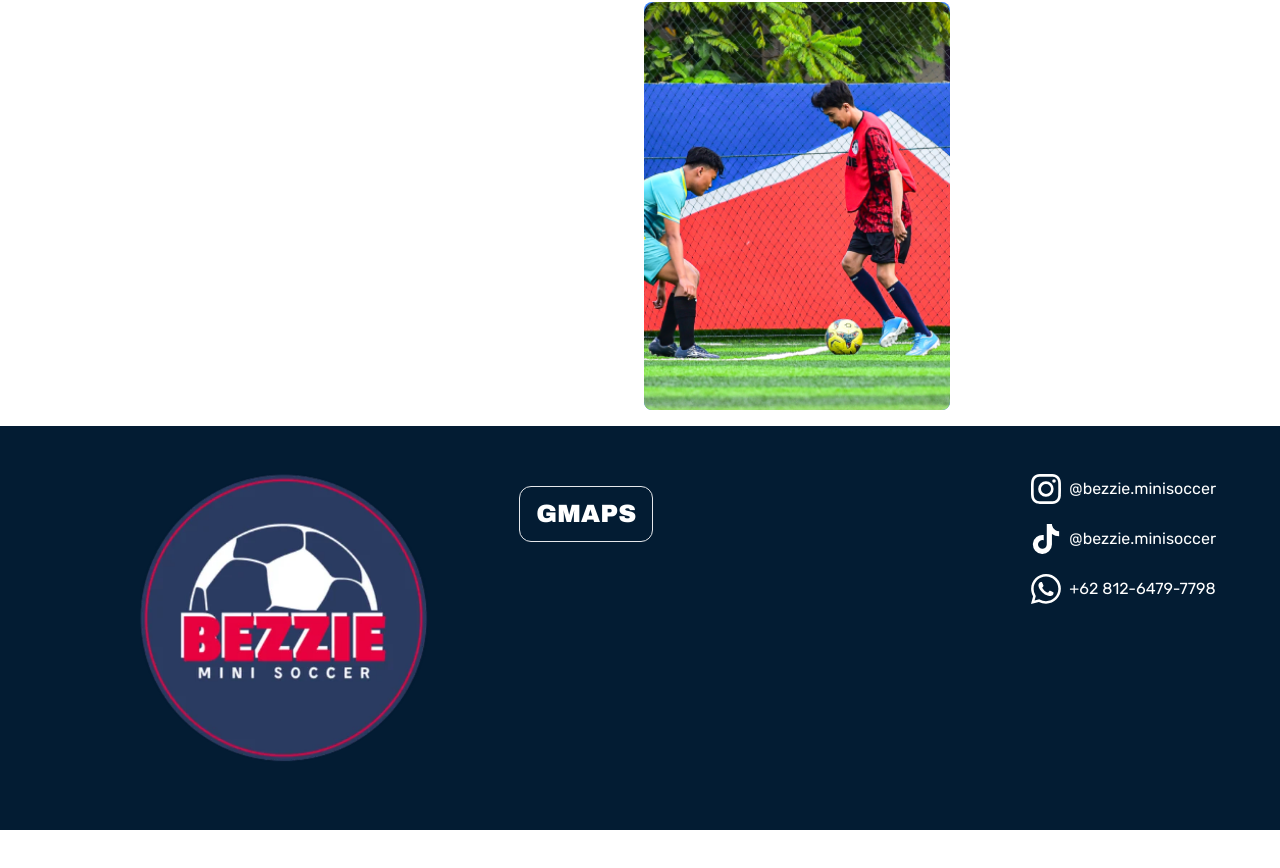
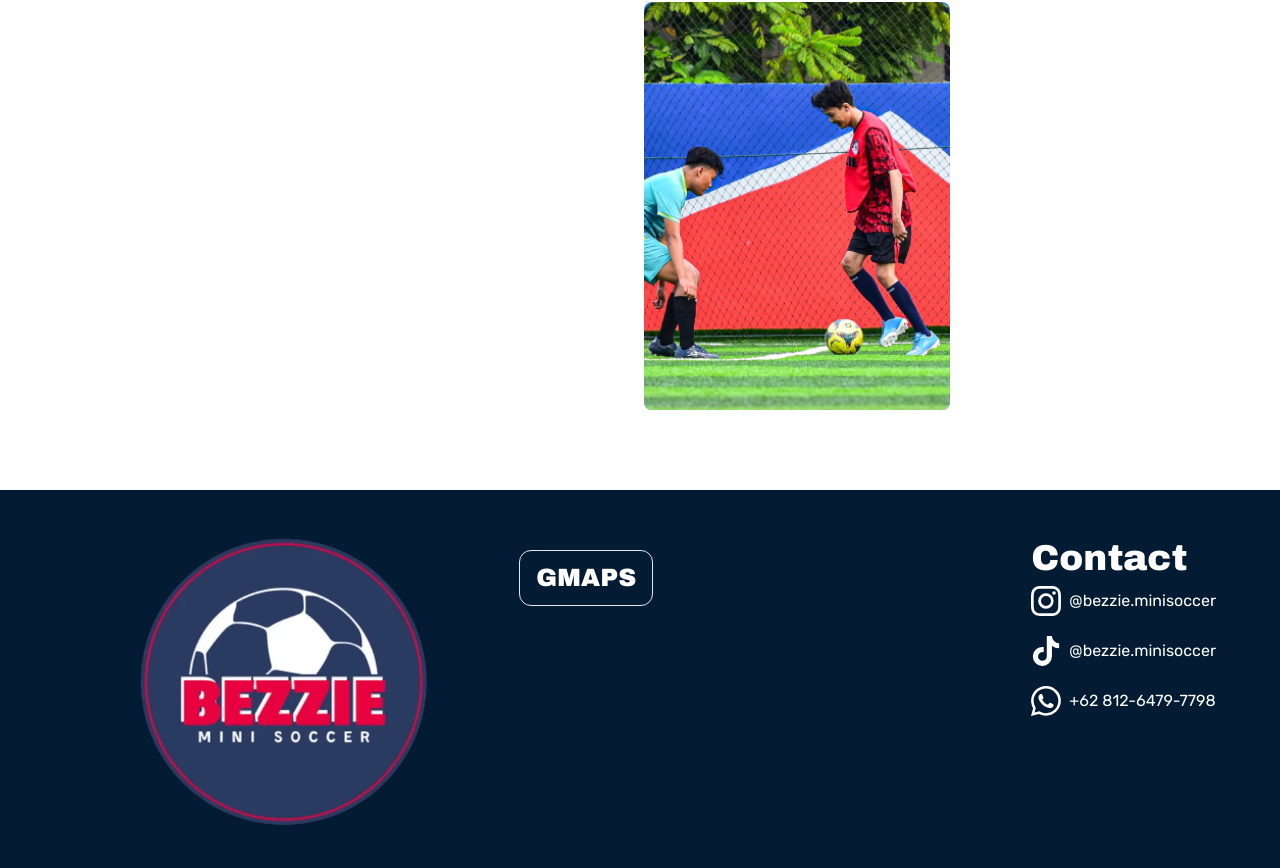
Before and after one commit to kautsarabid/Bezzie-Minisoccer, a React (Vite) app: page / in a window 1280 px wide. Shown: the part 7238-8106 px from the top of the page. Before the commit the page ends 8068 px from the top, so only its background shows below. Built offline with nearby package versions, Linux system fonts and the light colour scheme; a web font is replaced by a local one.

Commit message:
Mengubah style css

```diff
--- a/src/pages/Footer/FooterBody.jsx
+++ b/src/pages/Footer/FooterBody.jsx
@@ -8,13 +8,13 @@ import LogoBezzie from "../../assets/logo.webp";
 export default function FooterBody() {
 	return (
 		<div
-			className="bg-primary text-white py-12 px-16 xl:flex xl:gap-4 xl:justify-around"
+			className="mt-[64px] relative overflow-hidden bg-primary text-white py-12 px-16 xl:flex xl:gap-4 xl:justify-around"
 			id="contact"
 		>
 			<img
 				src={LogoBezzie}
 				alt="Logo Bezzie"
-				className="mb-5 m-auto xl:w-[25%]"
+				className="mb-5 m-auto xl:w-[25%] z-20"
 			/>
 			<hr className="mx-3 my-4 xl:hidden" />
 
@@ -25,6 +25,8 @@ export default function FooterBody() {
 			<hr className="mx-3 my-4 xl:hidden" />
 
 			<FooterContact />
+
+			{/* <div className="absolute top-0 left-0 mix-blend-multiply bg-paper w-full h-full z-0"></div> */}
 		</div>
 	);
 }
--- a/src/pages/Footer/FooterContact.jsx
+++ b/src/pages/Footer/FooterContact.jsx
@@ -10,8 +10,8 @@ export default function FooterContact() {
 	)}`;
 
 	return (
-		<div>
-			<List title={"Contact"} />
+		<div className="z-10">
+			<List.Title classTitle={"font-display text-4xl"}>Contact</List.Title>
 
 			<div className="flex flex-col gap-5">
 				<a
```
